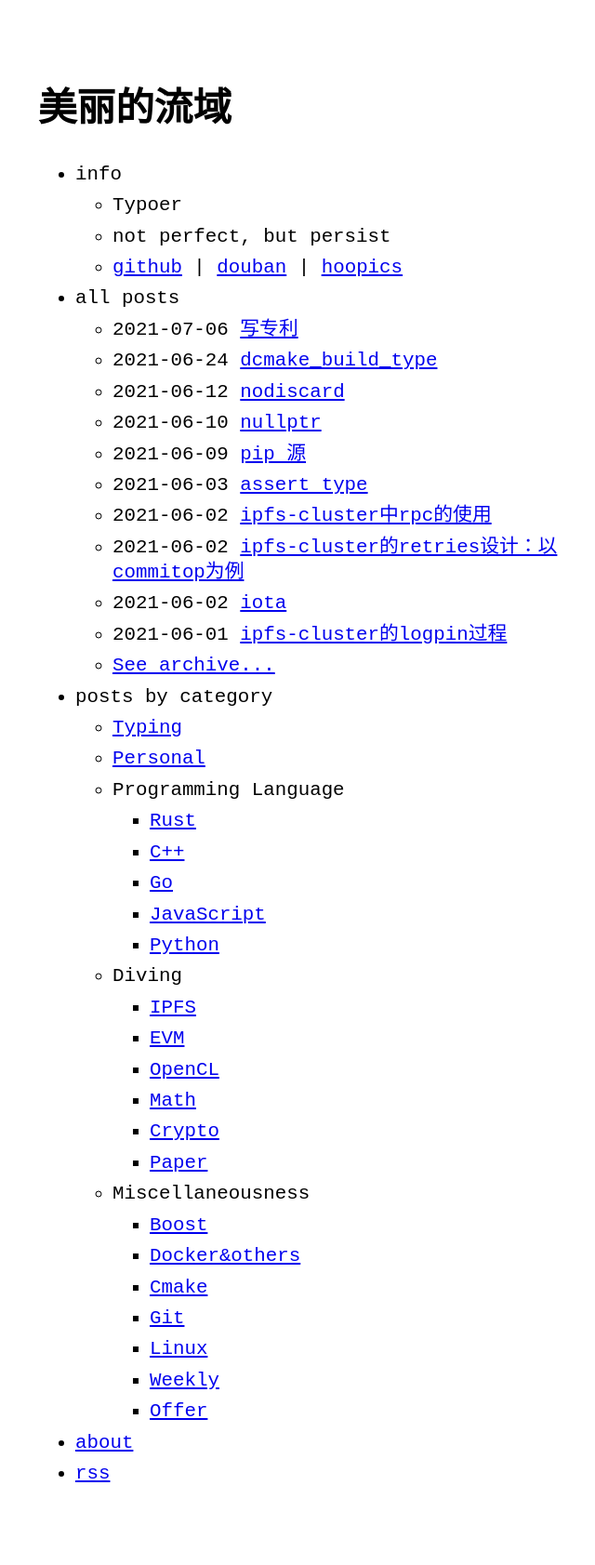
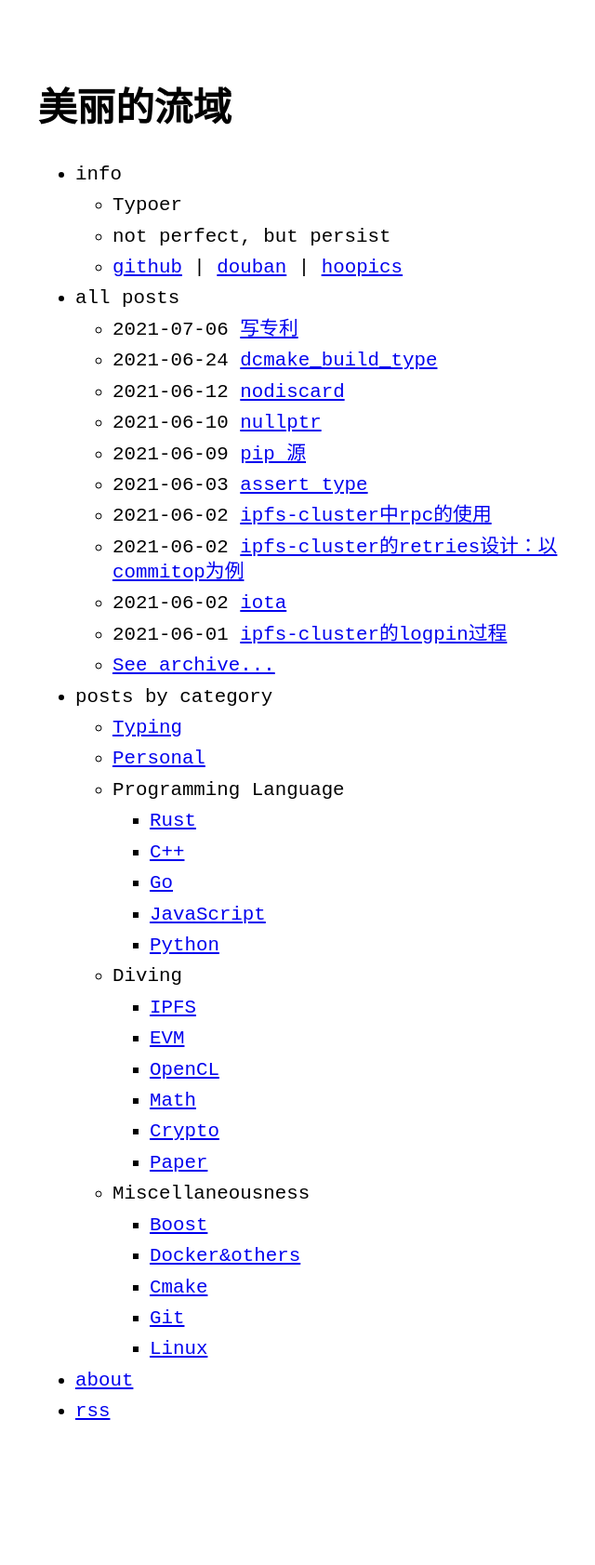
Before and after one commit to zTgx/zTgx.github.io, a Jekyll site: the page built from index.md, in a window 1280 px wide. Shown: the whole page at 93% size, without its empty margins (279-919 px from the left). Built offline with Jekyll 4.4.1, drawn with Linux system fonts in a browser that asks for light colours; after the commit the page ends 1616 px from its top, so only the background shows below that.

Commit message:
feat: remove menu items

```diff
--- a/_data/menu.yml
+++ b/_data/menu.yml
@@ -92,12 +92,6 @@ entries:
           - title: Linux
             url: archives/linux-archive.html
 
-          - title: Weekly
-            url: archives/week-archive.html
-
-          - title: Offer
-            url: archives/offer-archive.html
-
   - title: about
     url: about
 
```
